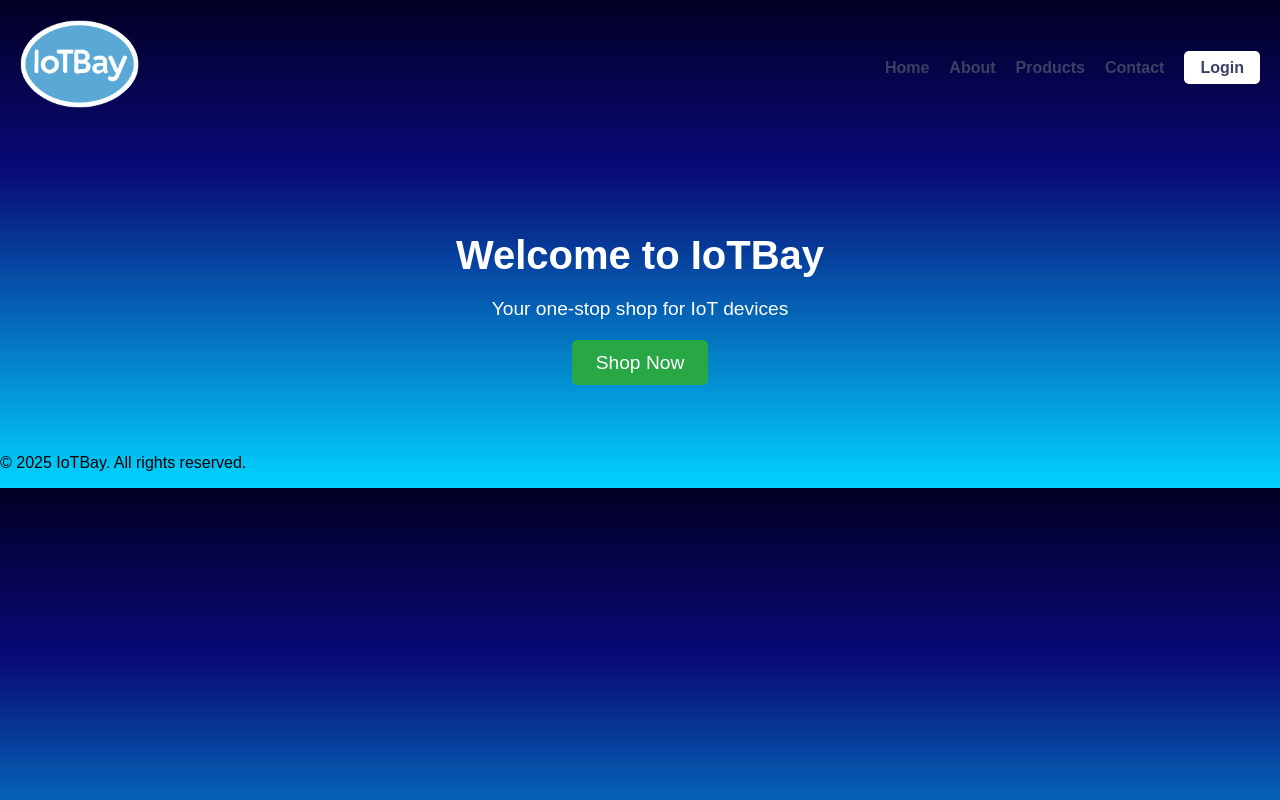
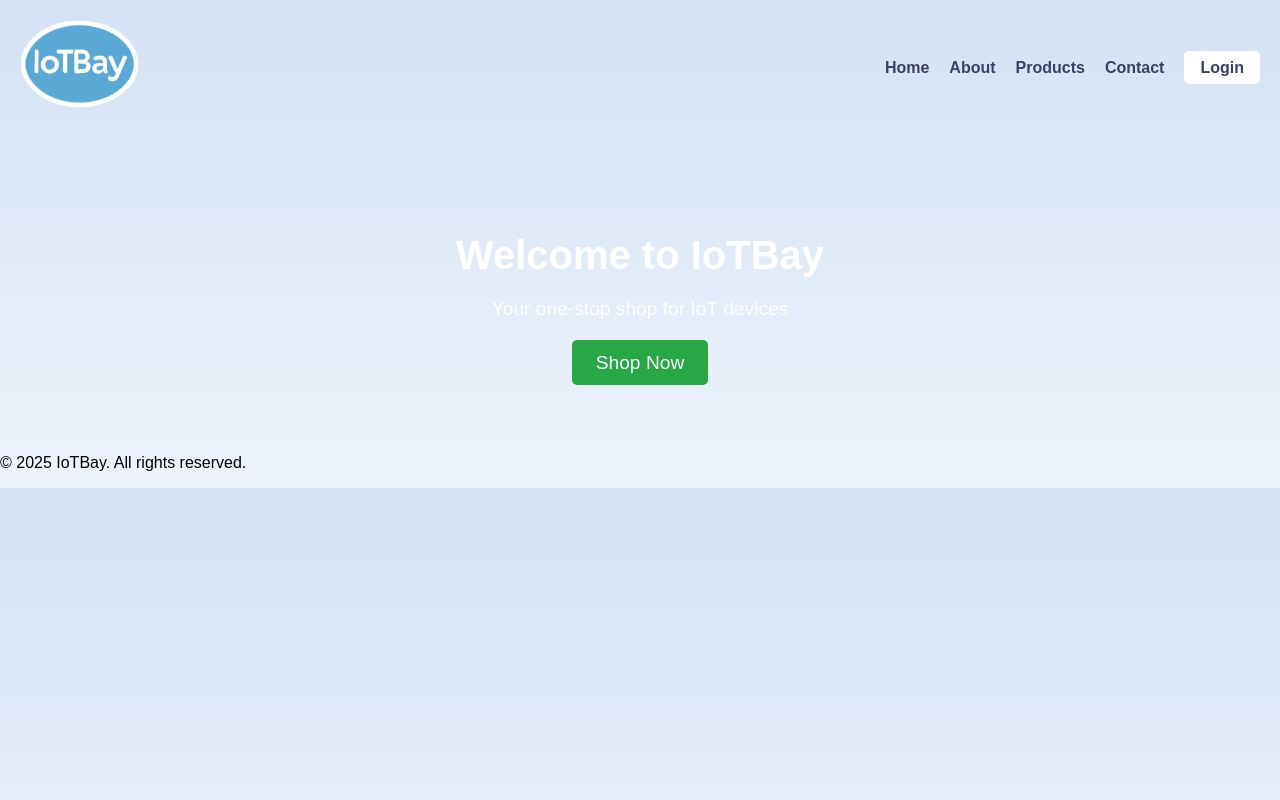
Before and after one commit to KnightJR8413/IoTBay, a plain HTML site: page WebPages/HTML/index.html in a window 1280 px wide. Drawn offline with Linux system fonts and the light colour scheme; files whose address does not match are found by name.

Commit message:
backgroundcolour

```diff
--- a/WebPages/HTML/CSS/styles.css
+++ b/WebPages/HTML/CSS/styles.css
@@ -4,7 +4,7 @@ body {
     margin: 0;
     padding: 0;
     /* background-color: #d3e1f3; */
-    background-image: linear-gradient( #020024 0%, #090979 35%, #00d4ff 100%);
+    background-image: linear-gradient( #d4e2f4 0%, #edf3fb 100%);
 
 }
 
```
